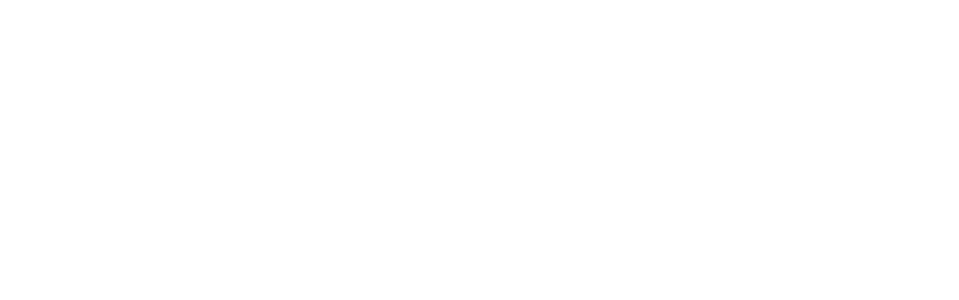
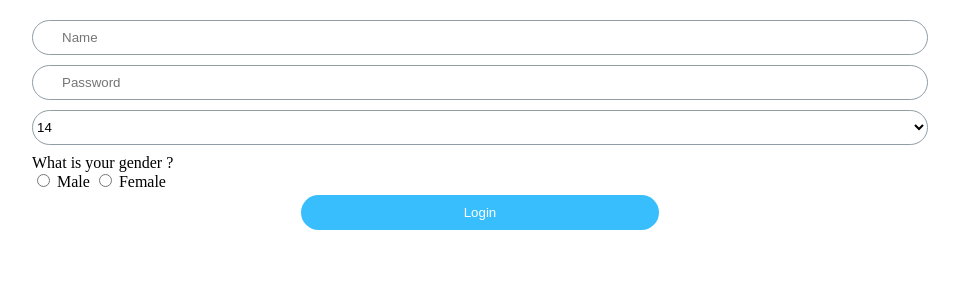
Before and after one commit to mhmdtshref/GBMQ-React-Native, a React (Create React App) app in the folder student/: page / in a window 1280 px wide. Shown: the top 300 px of the page, without its empty margins (18-977 px from the left). Built offline with nearby package versions, Linux system fonts and the light colour scheme; the HTML template or start-up script is replaced by a standard one.

Commit message:
Update app.js for testing

```diff
--- a/student/src/App.js
+++ b/student/src/App.js
@@ -1,10 +1,45 @@
 import React, { Component } from 'react';
 import './App.css';
+import MainForm from './components/Form';
+
 
 class App extends Component {
+
+    onSubmitAction = () => {
+        return 0;
+    };
+
     render() {
+        const initialValues = { name: '', password: '' };
+        const ageOptions = [{ value: '14', label:'14'}, {value: '15', label:'15'}, { value: '16', label:'16'}, {value: '17', label:'17'}, {value: '18', label:'18' }];
+        const gender = [{value:'Male',lable:'Male'}, {value:'Female', lable:'Female'}];
+        const fields = [
+            {
+                type: "text",
+                name: "name",
+                placeholder: "Name",
+            },
+            {
+                type: "text",
+                name: "password",
+                placeholder: "Password",
+            },     {
+                name: "age",
+                component: "select",
+                type: "select",
+                placeholder: "Age Range",
+                options: ageOptions,
+            },{
+                label:"What is your gender ?",
+                name:"radioGroup",
+                component:"RadioButton",
+                type:"radio",
+                options:gender,
+            },
+        ];
         return (
             <div className="App">
+                <MainForm fields={fields} action={this.onSubmitAction} operationName="Login" initialValues={initialValues} />
             </div>
         );
     }
```
Lines whose indentation alone changed are shown as unchanged.
